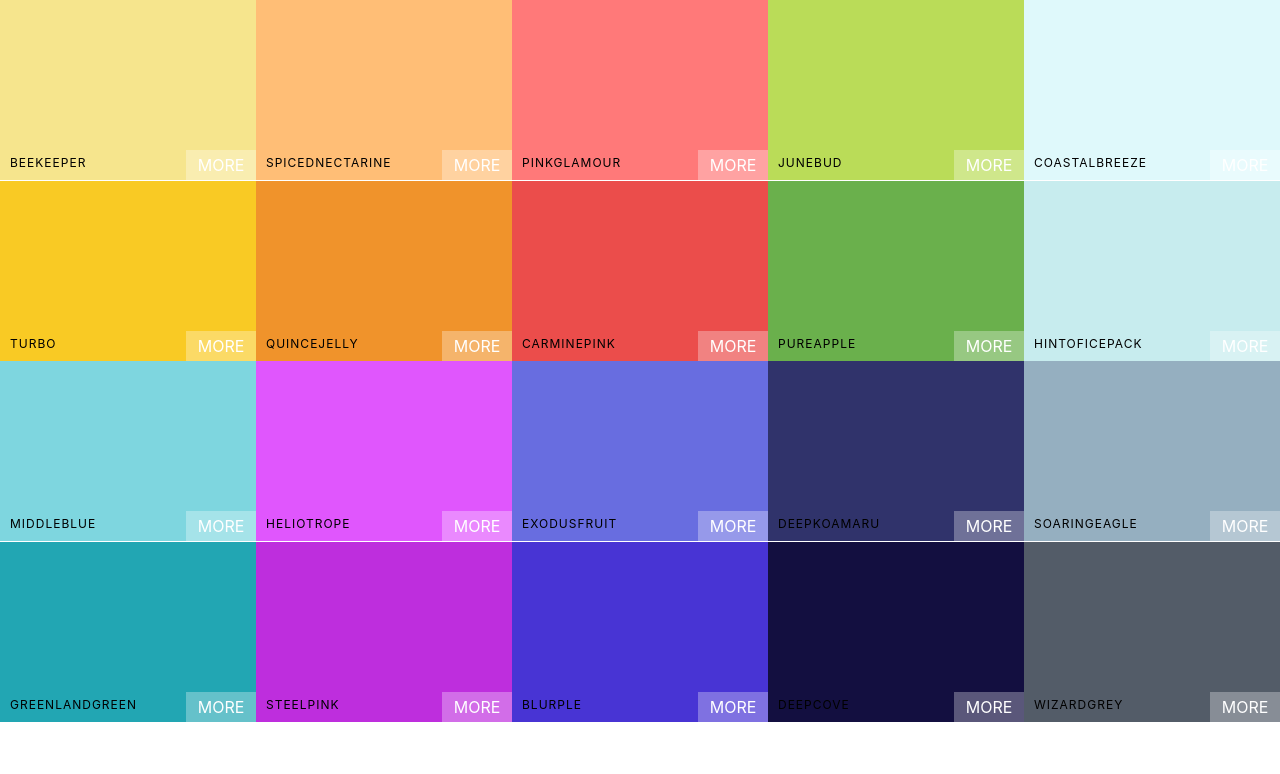
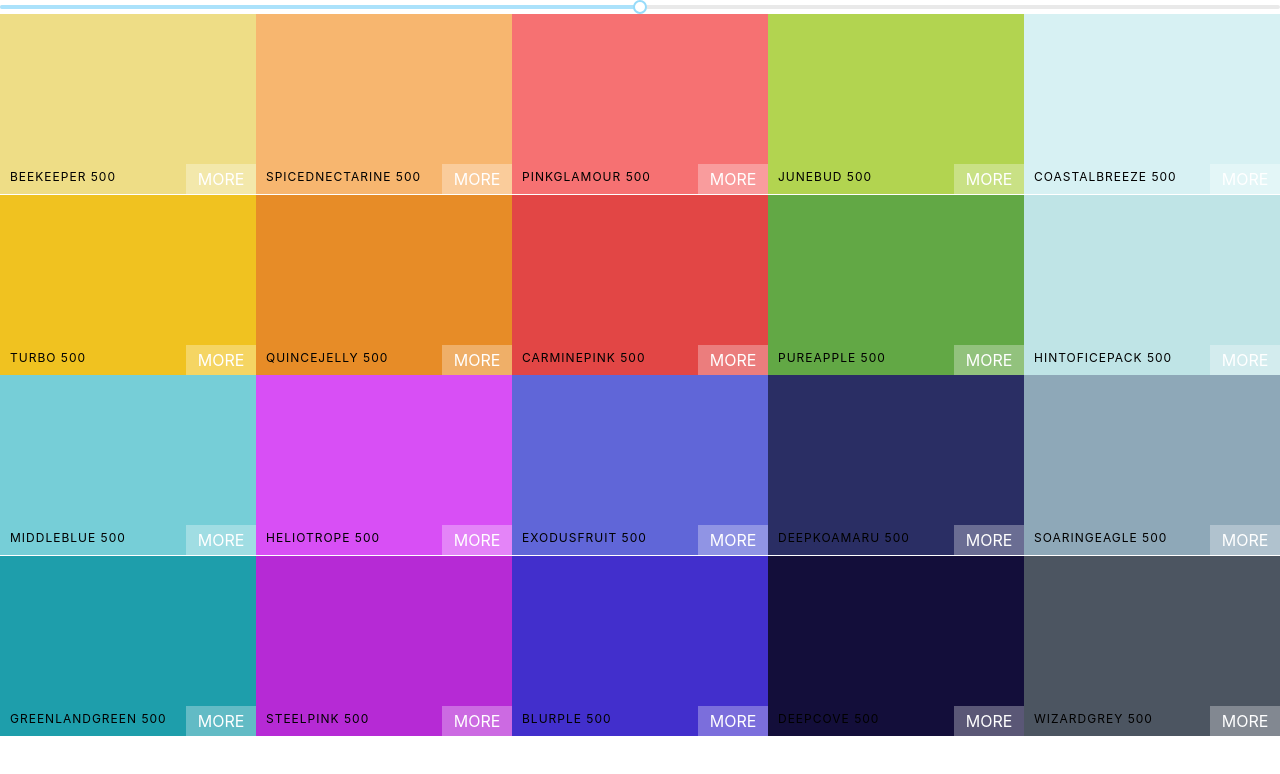
Before and after one commit to ricenoddle/massive-color, a React (Create React App) app: page / in a window 1280 px wide. Shown: the top 774 px of the page. Built offline with nearby package versions, Linux system fonts and the light colour scheme.

Commit message:
Add Slider
Add Slider to choose the scale of color

```diff
--- a/package.json
+++ b/package.json
@@ -4,6 +4,7 @@
   "private": true,
   "dependencies": {
     "chroma-js": "^2.1.0",
+    "rc-slider": "^8.7.1",
     "react": "^16.12.0",
     "react-copy-to-clipboard": "^5.0.2",
     "react-dom": "^16.12.0",
--- a/src/App.js
+++ b/src/App.js
@@ -5,10 +5,9 @@
 
 class App extends Component{
   render(){
-    console.log(generatePalette(seedColors[4]));
     return (
       <div>
-        <Palette {...seedColors[4]}/>
+        <Palette palette={generatePalette(seedColors[4])}/>
       </div>
     );
   }
--- a/src/Palette.js
+++ b/src/Palette.js
@@ -1,14 +1,34 @@
 import React, {Component} from 'react';
 import ColorBox from './ColorBox';
+import Slider, {Range} from 'rc-slider';
+import 'rc-slider/assets/index.css';
 import './Palette.css';
 
 class Palette extends Component {
+    constructor(props){
+        super(props);
+        this.state = {
+            level: 500
+        };
+        this.changeLevel = this.changeLevel.bind(this);
+    }
+
+    changeLevel(level){
+        this.setState({
+            level
+        })
+    }
+
     render(){
-        const colorBoxes = this.props.colors.map(color => (
-            <ColorBox background={color.color} name={color.name}/>
+        const {colors} = this.props.palette;
+        const {level} = this.state;
+        const colorBoxes = colors[level].map(color => (
+            <ColorBox background={color.hex} name={color.name}/>
         ))
         return (
             <div className="Palette">
+                <Slider defaultValue={level} min={100} max={900} step={100}
+                        onAfterChange={this.changeLevel} />
                 {/* Navbar goes here */}
                 <div className="Palette-colors">
                     {/* bunch of color boxes */}
```
Also changed, not shown: 1 other file (tests, documents, lock files or other folders).
